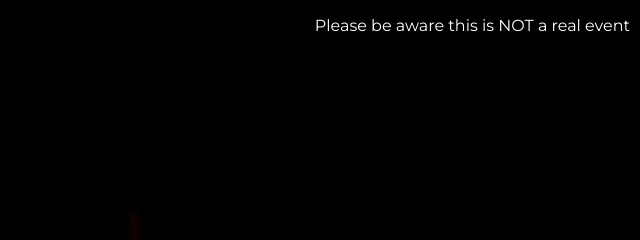
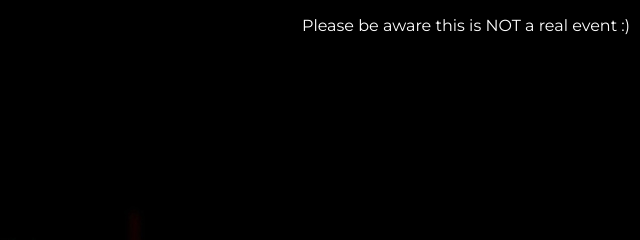
Before and after one commit to orrygoob/soundwavewebsite, a plain HTML site: page index.html in a window 1280 px wide. Shown: the top 240 px of the page, 640-1280 px from the left. Drawn offline with Linux system fonts and the light colour scheme.

Commit message:
Update index.html

```diff
--- a/index.html
+++ b/index.html
@@ -9,6 +9,7 @@
 	<meta name="keywords" content="photography, template, layout, effect, expand, image stack, animation, flickity, tilt" />
 	<meta name="author" content="Codrops" />
 	<link rel="stylesheet" type="text/css" href="css/normalize.css" />
+	<link rel="shortcut icon" href="bg.jpg">
 	<link rel="stylesheet" type="text/css" href="css/flickity.css" />
 	<link rel="stylesheet" type="text/css" href="css/main.css" />
 	<script src="js/modernizr.custom.js"></script>
@@ -25,7 +26,7 @@
             <img src="img/SOUNDwave logo.fw.png" alt="Logo" height="49" width="143"/>
                 <span><font face="bauhaus 93">Festival</font></span>
             </h1>
-            <span><font face="bauhaus 93">Please be aware this is NOT a real event</font></span>
+            <span><font face="bauhaus 93">Please be aware this is NOT a real event :)</font></span>
 		<div class="stack-slider">
 			<div class="stacks-wrapper">
 				<div class="stack">
```
